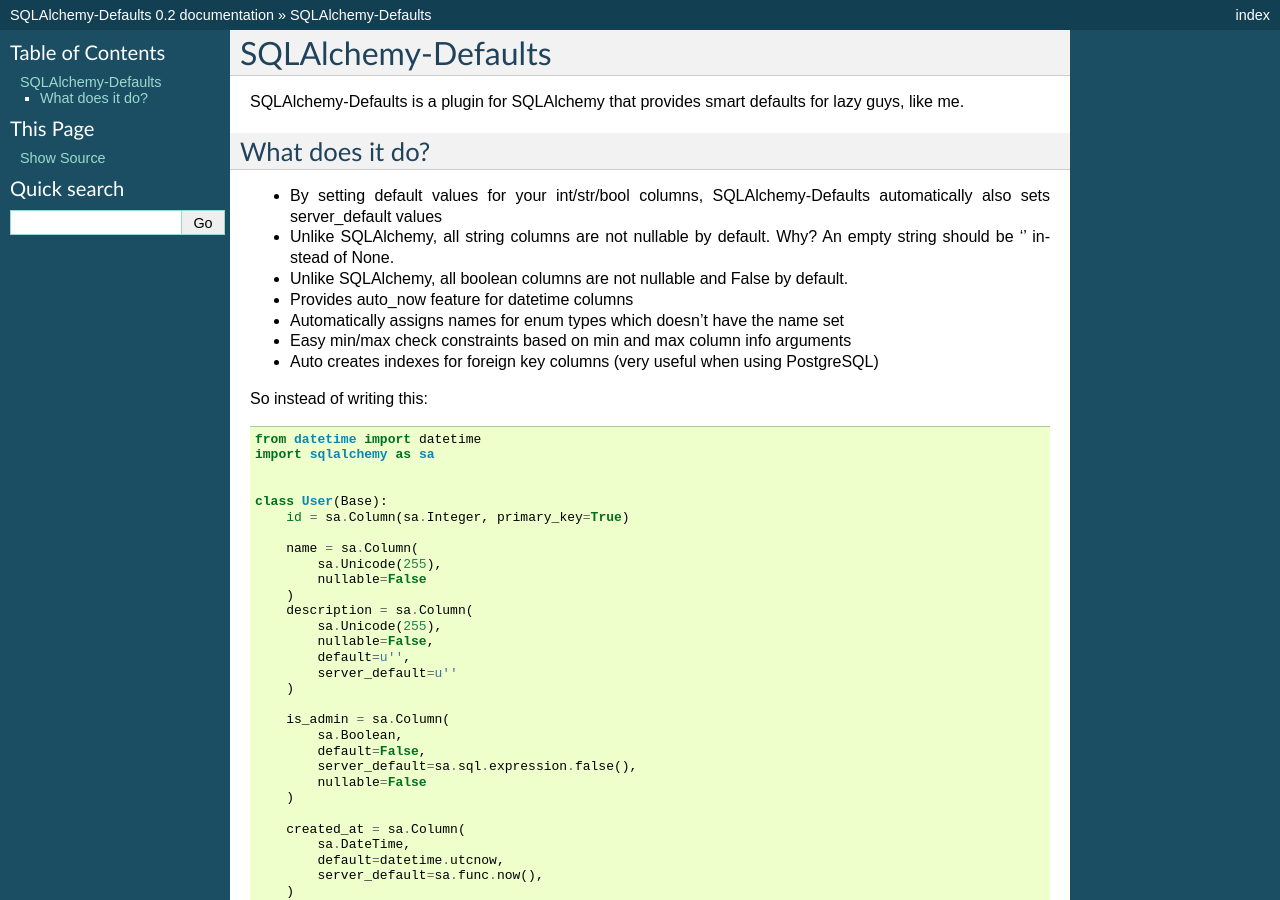
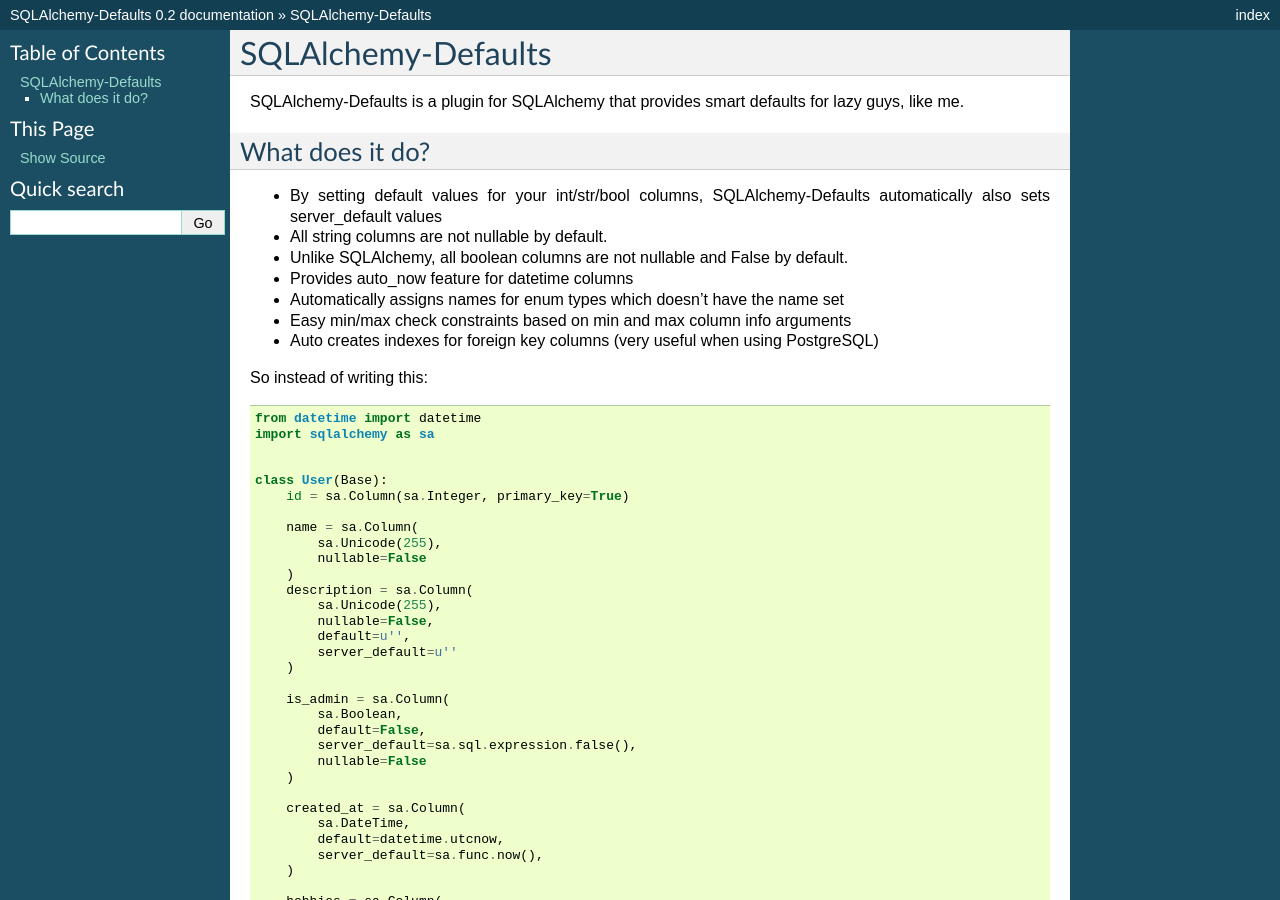
Before and after one commit to kvesteri/sqlalchemy-defaults, a Sphinx documentation site: the page built from docs/index.rst, in a window 1280 px wide and 900 px high. Built offline with Sphinx 7.4.7, drawn with Linux system fonts in a browser that asks for light colours.

Commit message:
Remove statement

```diff
--- a/docs/index.rst
+++ b/docs/index.rst
@@ -8,7 +8,7 @@
 
 * By setting default values for your int/str/bool columns, SQLAlchemy-Defaults automatically also sets server_default values
 
-* Unlike SQLAlchemy, all string columns are not nullable by default. Why? An empty string should be '' instead of None.
+* All string columns are not nullable by default.
 
 * Unlike SQLAlchemy, all boolean columns are not nullable and False by default.
 
```
